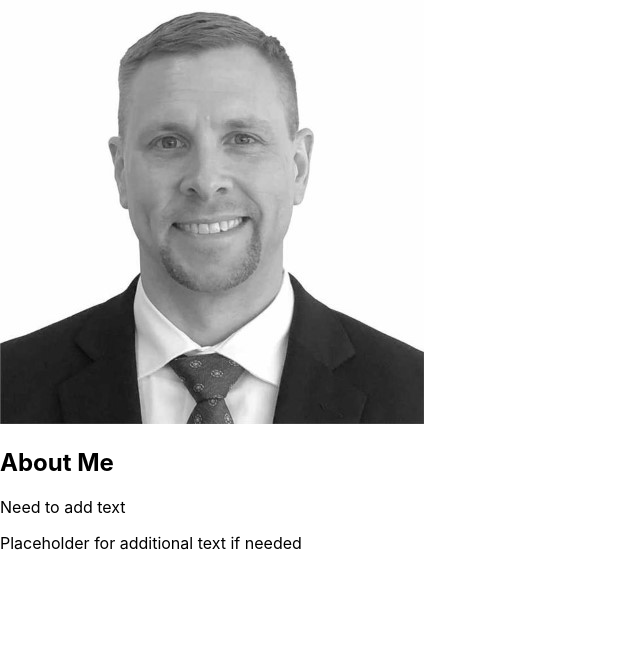
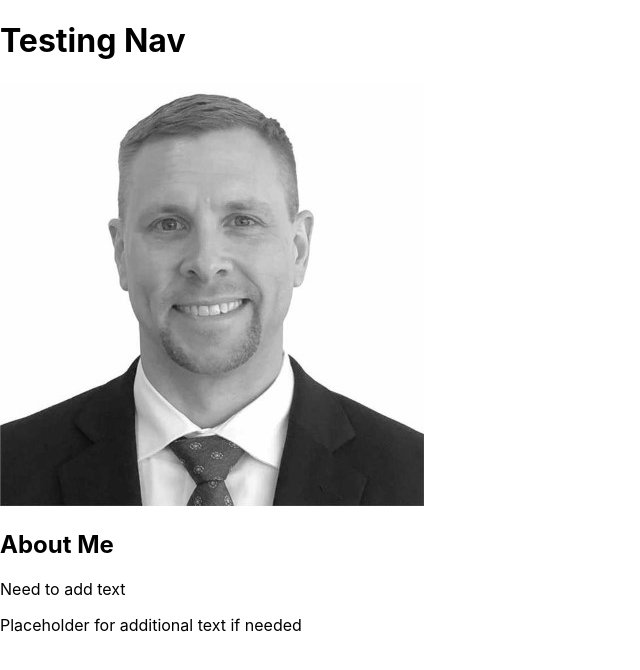
Before and after one commit to EricksonVIK/Erickson_React_Portfolio, a React (Create React App) app: page / in a window 1280 px wide. Shown: the top 670 px of the page, without its empty margins (0-640 px from the left). Built offline with nearby package versions, Linux system fonts and the light colour scheme.

Commit message:
added Nav w simple test

```diff
--- a/src/App.js
+++ b/src/App.js
@@ -7,7 +7,7 @@ import About from "./components/About/index.about";
 function App() {
   return (
     <div className="App">
-      {/* <Nav></Nav> */}
+      <Nav></Nav>
       <main>
         <About></About>
       </main>
--- a/src/components/Nav/index.nav.js
+++ b/src/components/Nav/index.nav.js
@@ -0,0 +1,12 @@
+import React from 'react';
+
+function Nav() {
+
+  return (
+      <header>
+          <h1>Testing Nav</h1>
+    </header>
+  );
+}
+
+export default Nav;
```
